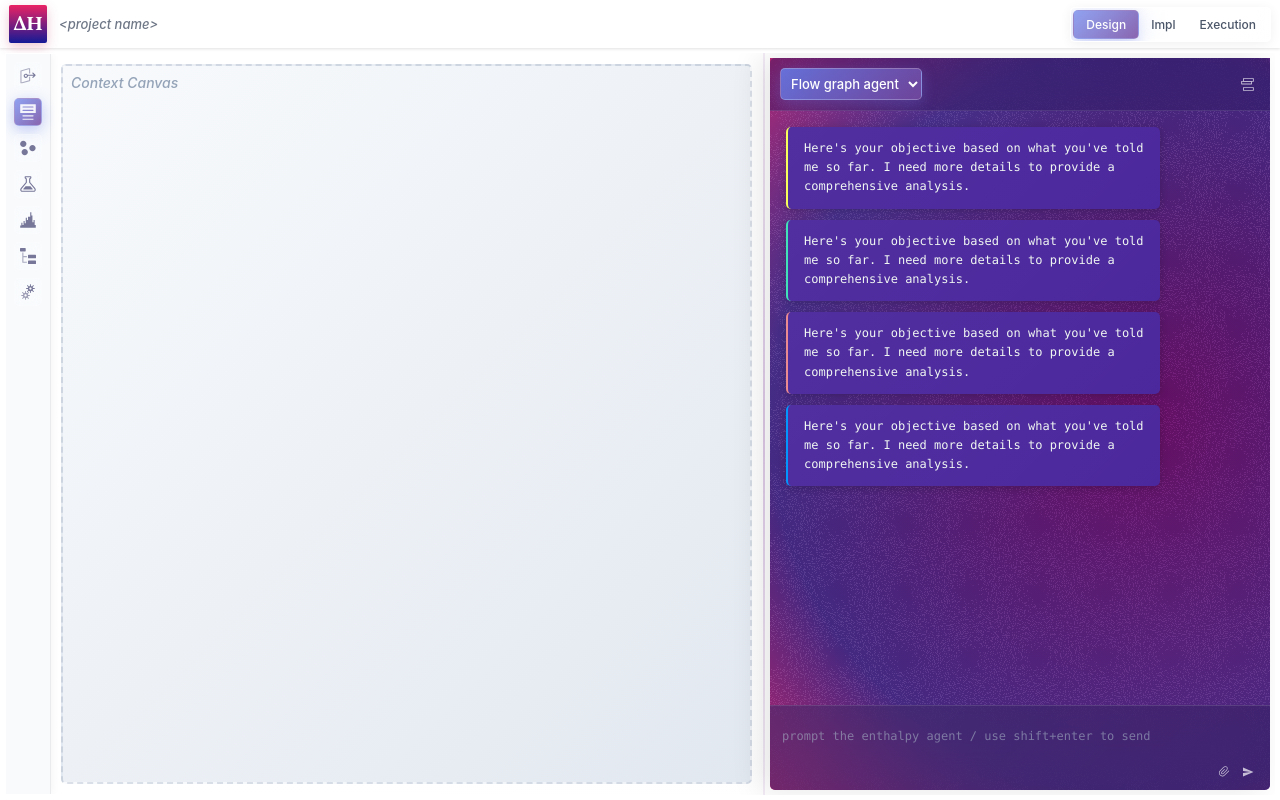
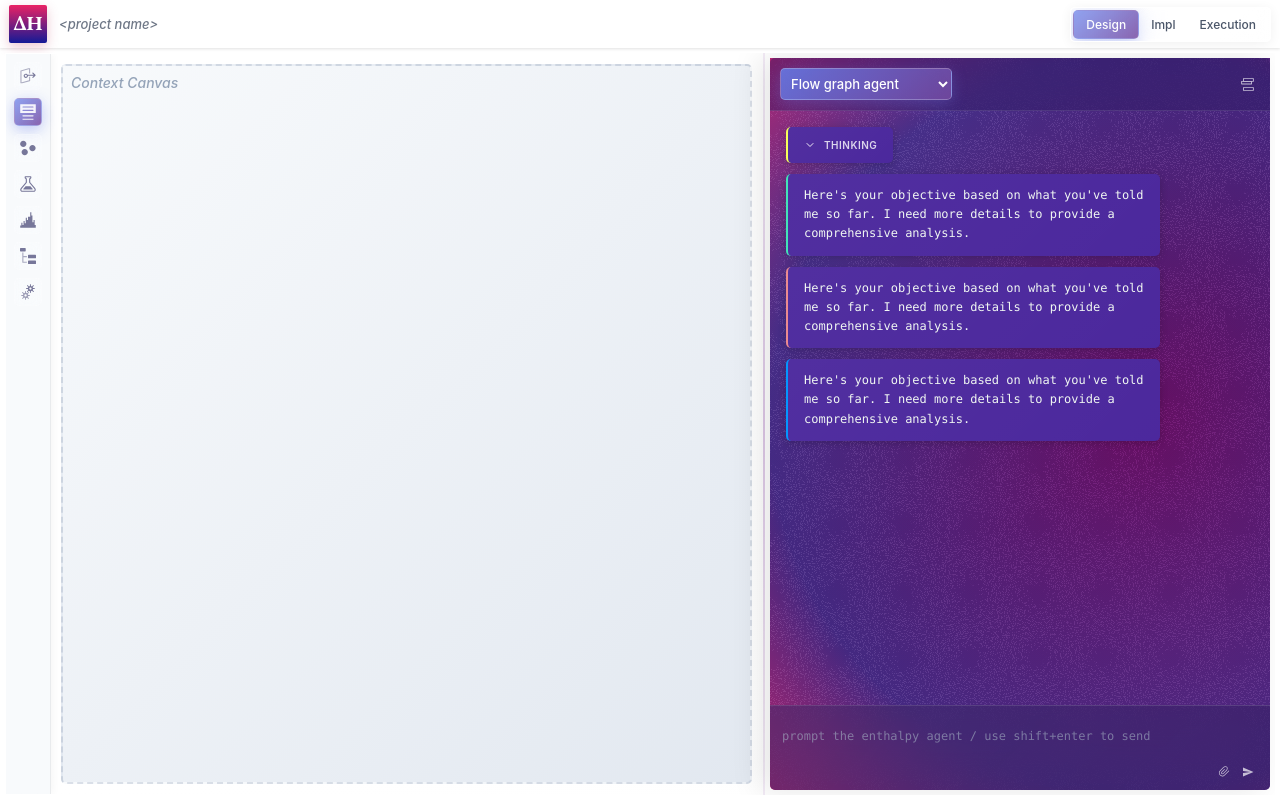
Before and after one commit to ovjectibity/enthalpy, a React (Create React App) app in the folder client/: page / in a window 1280 px wide. Built offline with nearby package versions, Linux system fonts and the light colour scheme; a web font is replaced by a local one.

Commit message:
message component fixes

```diff
--- a/client/src/App.css
+++ b/client/src/App.css
@@ -1469,6 +1469,7 @@ body {
 
 .message {
     max-width: 80%;
+    /*min-width: 80%;*/
     background: #48249b;
     /*background: rgba(36, 15, 119, 0.4);*/
     --border: 1px solid rgba(255, 255, 255, 0.1);
@@ -1508,6 +1509,50 @@ body {
 
 .message.enth-actions {
     border-left: 2px solid #0496ff;
+}
+
+/* Collapsible Message Styles */
+.message.collapsible .message-header {
+    cursor: pointer;
+}
+
+.message-header {
+    display: flex;
+    align-items: center;
+    gap: 8px;
+    /*margin-bottom: 8px;*/
+    /*padding-bottom: 4px;*/
+    /*border-bottom: 1px solid rgba(255, 255, 255, 0.1);*/
+}
+
+.collapse-icon {
+    transition: transform 0.2s ease;
+    opacity: 0.9;
+    filter: brightness(0) invert(1);
+}
+
+.collapse-icon.expanded {
+    transform: rotate(180deg);
+}
+
+.message-type-label {
+    font-size: 10px;
+    text-transform: uppercase;
+    font-weight: 600;
+    color: rgba(255, 255, 255, 0.8);
+    letter-spacing: 0.5px;
+}
+
+.message-content.collapsed {
+    display: none;
+}
+
+.message-content.expanded {
+    margin-top: 5px;
+}
+
+.message-content {
+    transition: all 0.3s ease;
 }
 
 .message::before {
--- a/client/src/App.tsx
+++ b/client/src/App.tsx
@@ -1,6 +1,6 @@
 import React, { useState } from "react";
 import "./App.css";
-import { HypothesesView, Terminal, TerminalMessage, Agent } from "./components";
+import { HypothesesView, Terminal, Message, Agent } from "./components";
 import ContextIcon from "./assets/context-icon.svg";
 import HypothesesIcon from "./assets/hypotheses-icon.svg";
 import JourneyMapsIcon from "./assets/journey-maps-icon.svg";
@@ -35,7 +35,7 @@ const App: React.FC = () => {
       messageCount: 15,
     },
   ]);
-  const [messages, setMessages] = useState<TerminalMessage[]>([
+  const [messages, setMessages] = useState<Message[]>([
     {
       id: 1,
       owner: "agent",
@@ -187,19 +187,20 @@ const App: React.FC = () => {
             messages={messages}
             agent={agent}
             threadHistory={threadHistory}
+            collapsibleMessages={true}
             onSelectThread={(threadId: string) => {
               console.log("Selected thread:", threadId);
               // Here you would load the selected thread's messages
             }}
             onSendMessage={(message: string) => {
-              const newUserMessage: TerminalMessage = {
+              const newUserMessage: Message = {
                 id: Date.now(),
                 owner: "user" as const,
                 text: message,
                 isFinished: true,
                 messageType: "static",
               };
-              const newAgentMessage: TerminalMessage = {
+              const newAgentMessage: Message = {
                 id: Date.now() + 1,
                 owner: "agent" as const,
                 text: "Processing your request...",
--- a/client/src/components/Terminal.tsx
+++ b/client/src/components/Terminal.tsx
@@ -4,6 +4,7 @@ import stopIcon from "../assets/stop-icon.svg";
 import attachmentIcon from "../assets/attachment-icon.svg";
 import threadHistoryIcon from "../assets/thread-history-icon.svg";
 import ThreadHistoryMenu from "./ThreadHistoryMenu";
+import TerminalMessage from "./TerminalMessage";
 
 export interface Message {
   id: number;
@@ -33,6 +34,7 @@ interface TerminalProps {
   onStopAgent: () => void;
   threadHistory?: ThreadHistoryItem[];
   onSelectThread?: (threadId: string) => void;
+  collapsibleMessages?: boolean;
 }
 
 const Terminal: React.FC<TerminalProps> = ({
@@ -44,6 +46,7 @@ const Terminal: React.FC<TerminalProps> = ({
   onStopAgent,
   threadHistory = [],
   onSelectThread = () => {},
+  collapsibleMessages = true,
 }) => {
   const terminalContentRef = useRef<HTMLDivElement>(null);
   const threadIconRef = useRef<HTMLButtonElement>(null);
@@ -118,7 +121,7 @@ const Terminal: React.FC<TerminalProps> = ({
           value={selectedAgent}
           onChange={(e) => onAgentChange(e.target.value)}
         >
-          <option>Master agent</option>
+          <option>Master of Ceremonies</option>
           <option>Flow graph agent</option>
           <option>UI agent</option>
         </select>
@@ -142,20 +145,13 @@ const Terminal: React.FC<TerminalProps> = ({
         className={`terminal-content ${agent.state === "running" ? "agent-running" : ""}`}
       >
         {messages.map((message) => (
-          <div
+          <TerminalMessage
             key={message.id}
-            className={`message-container ${message.owner}`}
-          >
-            <div
-              className={`message ${message.owner} ${message.isFinished ? "finished" : "in-progress"} ${message.messageType}`}
-            >
-              <div className="message-text">
-                {message.text}
-                {/*{!message.isFinished && <span className="cursor">|</span>}*/}
-                {!message.isFinished}
-              </div>
-            </div>
-          </div>
+            message={message}
+            isCollapsible={
+              collapsibleMessages && message.messageType === "thinking"
+            }
+          />
         ))}
       </div>
       <div className="terminal-input">
--- /dev/null
+++ b/client/src/components/TerminalMessage.tsx
@@ -0,0 +1,82 @@
+import React, { useState } from "react";
+import chevronDownIcon from "../assets/chevron-down-icon.svg";
+import { Message } from "./Terminal";
+
+interface TerminalMessageProps {
+  message: Message;
+  isCollapsible?: boolean;
+}
+
+const TerminalMessage: React.FC<TerminalMessageProps> = ({
+  message,
+  isCollapsible = false,
+}) => {
+  // Only make "thinking" messages collapsible and collapsed by default
+  const shouldBeCollapsible =
+    isCollapsible && message.messageType === "thinking";
+  const [isCollapsed, setIsCollapsed] = useState(shouldBeCollapsible);
+
+  const handleToggleCollapse = () => {
+    if (shouldBeCollapsible) {
+      setIsCollapsed(!isCollapsed);
+    }
+  };
+
+  const getPreviewText = (text: string, maxLength: number = 100) => {
+    if (text.length <= maxLength) return text;
+    return text.substring(0, maxLength) + "...";
+  };
+
+  // If not collapsible, use simple design
+  if (!shouldBeCollapsible) {
+    return (
+      <div className={`message-container ${message.owner}`}>
+        <div
+          className={`message ${message.owner} ${
+            message.isFinished ? "finished" : "in-progress"
+          } ${message.messageType}`}
+        >
+          <div className="message-text">
+            {message.text}
+            {/*{!message.isFinished && <span className="cursor">|</span>}*/}
+            {!message.isFinished}
+          </div>
+        </div>
+      </div>
+    );
+  }
+
+  // Collapsible design for thinking messages
+  return (
+    <div className={`message-container ${message.owner}`}>
+      <div
+        className={`message ${message.owner} ${
+          message.isFinished ? "finished" : "in-progress"
+        } ${message.messageType} collapsible`}
+      >
+        <div className="message-header" onClick={handleToggleCollapse}>
+          <img
+            src={chevronDownIcon}
+            alt="Toggle"
+            width="12"
+            height="12"
+            className={`collapse-icon ${isCollapsed ? "" : "expanded"}`}
+          />
+          <span className="message-type-label">
+            {message.messageType.replace("-", " ")}
+          </span>
+        </div>
+        <div
+          className={`message-content ${isCollapsed ? "collapsed" : "expanded"}`}
+        >
+          <div className="message-text">
+            {isCollapsed ? getPreviewText(message.text) : message.text}
+            {!message.isFinished && !isCollapsed}
+          </div>
+        </div>
+      </div>
+    </div>
+  );
+};
+
+export default TerminalMessage;
--- a/client/src/components/index.ts
+++ b/client/src/components/index.ts
@@ -4,4 +4,5 @@ export { default as HypothesesView } from "./HypothesesView";
 export { default as HyperlistView } from "./HyperlistView";
 export { default as Terminal } from "./Terminal";
 export { default as ThreadHistoryMenu } from "./ThreadHistoryMenu";
-export type { Message as TerminalMessage, Agent } from "./Terminal";
+export { default as TerminalMessage } from "./TerminalMessage";
+export type { Message, Agent } from "./Terminal";
```
Also changed, not shown: 1 other file (tests, documents, lock files or other folders).
